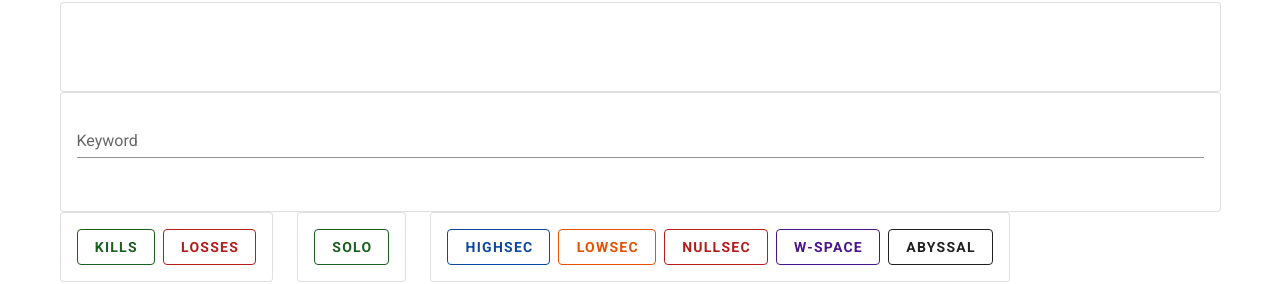
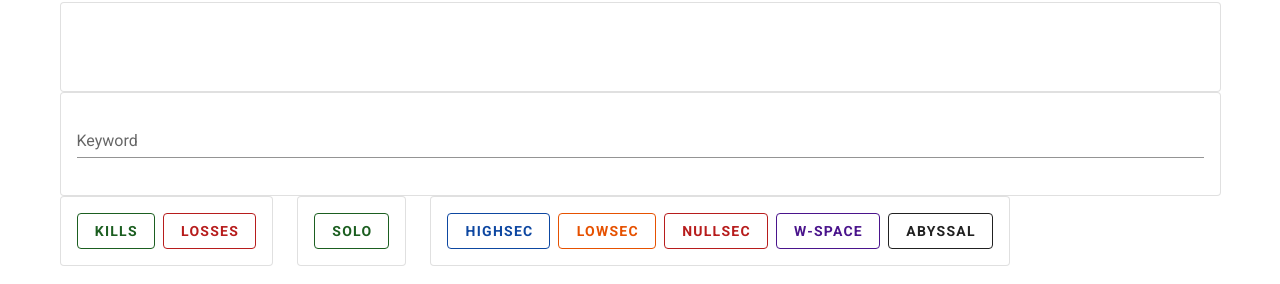
Before and after one commit to LTLPU/zkb-search-tool, a Vue app: page / in a window 1280 px wide. Shown: the part 146-430 px from the top of the page. Built offline with nearby package versions, Linux system fonts and the light colour scheme.

Commit message:
検索0件のときリストの枠が出ないよう変更

```diff
--- a/src/components/SearchTool.vue
+++ b/src/components/SearchTool.vue
@@ -50,9 +50,10 @@
                 <v-text-field
                   v-model="inputText"
                   label="Keyword"
+                  clearable
                   :loading="isLoading"
                 ></v-text-field>
-                <v-list dense>
+                <v-list dense v-if="searchResultList.length > 0">
                   <v-list-item-group v-model="searchResultList" color="primary">
                     <v-list-item
                       v-for="(resultItem, key) in searchResultList"
```
